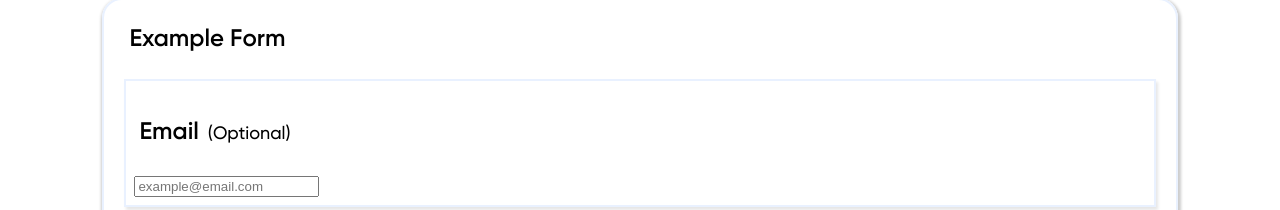
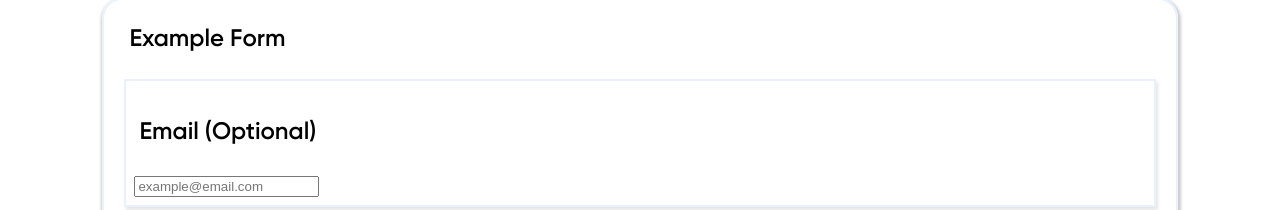
Before and after one commit to NLanese/the-codex, a Next.js app: page /showcases/ostrich-components/ostrich_forms in a window 1280 px wide. Shown: the part 295-505 px from the top of the page. Built offline with nearby package versions, Linux system fonts and the light colour scheme.

Commit message:
Im gonna have to redo OstForms but thats fine

```diff
--- a/OstrichComponents/Forms/FormText.js
+++ b/OstrichComponents/Forms/FormText.js
@@ -108,16 +108,16 @@ export const FormText = ({
 ///////////////////////
 // Prop Restrictions //
 ///////////////////////
-FormText.propTypes = {
-    fieldObj: PropTypes.shape({
-        title: PropTypes.string.isRequired,
-        type: PropTypes.string.isRequired,
-        onChange: PropTypes.func,
-        value: PropTypes.any.isRequired,
-        fieldHidden: PropTypes.bool,
-        style: PropTypes.object,
-        placeholder: PropTypes.string
-    }).isRequired,
-    onChange: PropTypes.func.isRequired,
-    titleStyle: PropTypes.object,
-};
+// FormText.propTypes = {
+//     fieldObj: PropTypes.shape({
+//         title: PropTypes.string.isRequired,
+//         type: PropTypes.string.isRequired,
+//         onChange: PropTypes.func,
+//         value: PropTypes.any.isRequired,
+//         fieldHidden: PropTypes.bool,
+//         style: PropTypes.object,
+//         placeholder: PropTypes.string
+//     }).isRequired,
+//     onChange: PropTypes.func.isRequired,
+//     titleStyle: PropTypes.object,
+// };
--- a/OstrichComponents/Forms/OstrichForm.js
+++ b/OstrichComponents/Forms/OstrichForm.js
@@ -110,12 +110,12 @@ export const OstrichForm = ({
     //////////////////
 
         // Double Fires Style Changes after submission
-        useEffect(() => {
-            console.log("Fields State after submit detected")
-            console.log(fieldsState)
-            // console.log("Re-Setting the fields after submission")
-            // setFieldsState(fieldsState)
-        }, [submitted])
+        // useEffect(() => {
+        //     console.log("Fields State after submit detected")
+        //     console.log(fieldsState)
+        //     // console.log("Re-Setting the fields after submission")
+        //     // setFieldsState(fieldsState)
+        // }, [submitted])
 
     ////////////////
     // Renderings //
@@ -157,7 +157,7 @@ export const OstrichForm = ({
                         key={fieldObj.id}
                         fieldObj={fieldObj}
                         titleStyle={fieldsTitleStyleState}
-                        captionStyle={captionTextStyle}
+                        // captionStyle={{captionTextStyle}}
                         onChange={handleFormChange}
                         fieldID={fieldObj.id}
                     />
```
